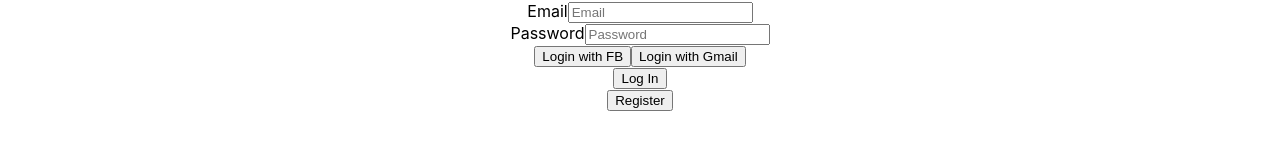
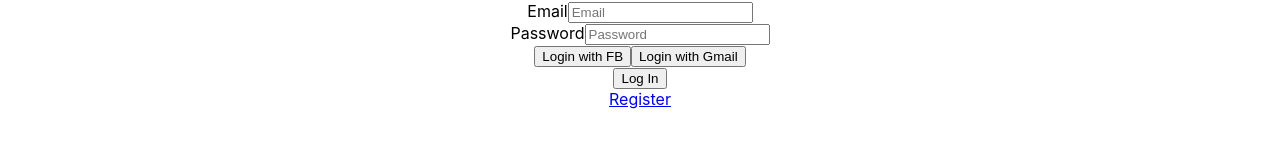
Before and after one commit to JuanDls01/client-concerts, a React (Create React App) app: page /login in a window 1280 px wide. Shown: the part 241-390 px from the top of the page. Built offline with nearby package versions, Linux system fonts and the light colour scheme; no server answers; what google-maps-react would draw is missing.

Commit message:
Form listo para agregarle funcionalidad

```diff
--- a/src/components/Login/Login.jsx
+++ b/src/components/Login/Login.jsx
@@ -1,13 +1,14 @@
 import React, { useState } from "react";
 import logo from '../../assets/images/logotipo.png';
+import { Link } from "react-router-dom";
 
 import style from './Login.module.css';
 
 const validator = (input) => {
     let errors = {};
-    let testEmail = /^[a-zA-Z0-9.!#$%&'*+/=?^_`{|}~-]+@[a-zA-Z0-9-]+(?:\.[a-zA-Z0-9-]+)*$/
+    let testEmail = /^[a-z0-9!#$%&'*+/=?^_`{|}~-]+(?:\.[a-z0-9!#$%&'*+/=?^_`{|}~-]+)*@(?:[a-z0-9](?:[a-z0-9-]*[a-z0-9])?\.)+[a-z0-9](?:[a-z0-9-]*[a-z0-9])?$/
     if(!input.email) errors.email = 'Enter your email';
-    else if(testEmail.test(input.email)) errors.email = 'Please enter an email'
+    else if(!testEmail.test(input.email)) errors.email = 'Please enter an email'
     if (!input.password) errors.password = 'Enter your password';
     // Errors: Email y contraseña no coinciden
     return errors
@@ -74,10 +75,11 @@ const Login = () => {
                         <button>Login with Gmail</button>
                     </div>
                     <div>
-                        <button>Log In</button>
+                        <button type='submit'>Log In</button>
                     </div>
                     <div>
-                        <button type='submit'>Register</button>
+                        <Link to="/register">Register</Link>
+                        {/* <button>Register</button> */}
                     </div>
 
                 </form>
```
